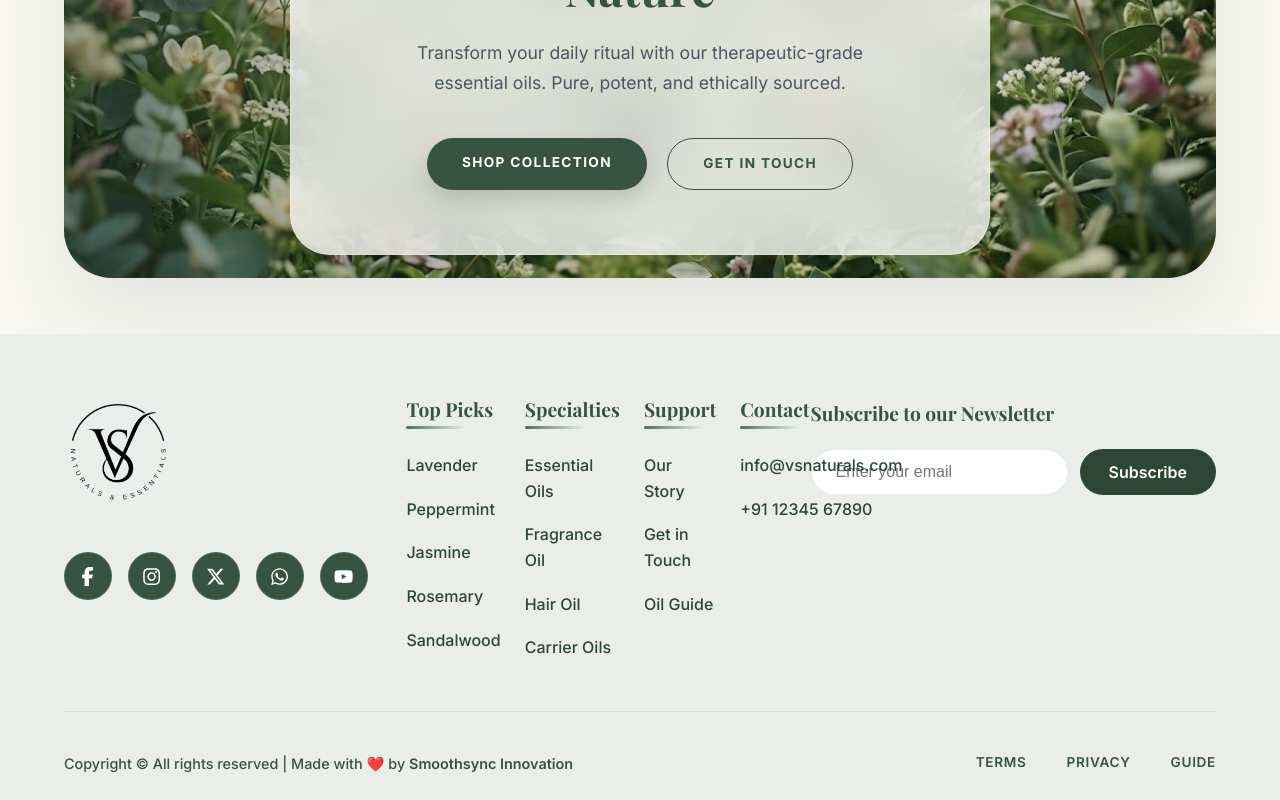
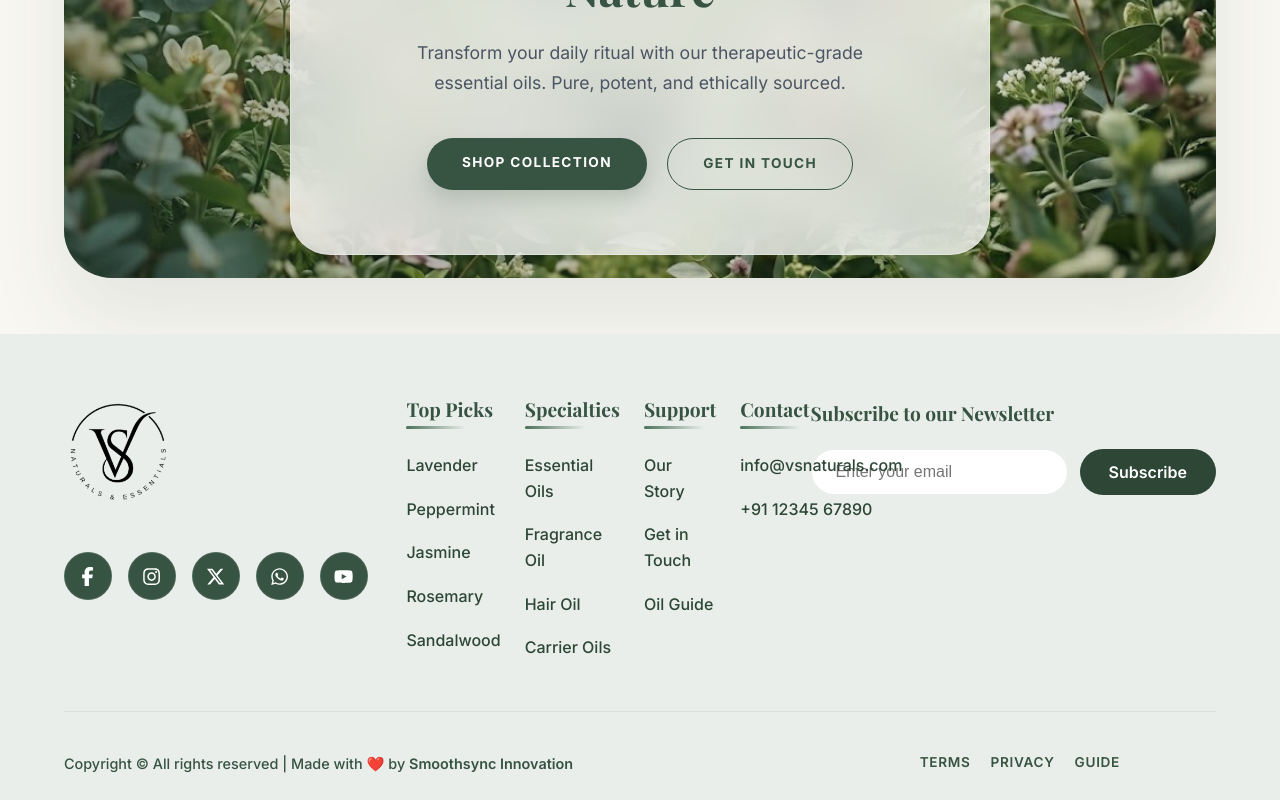
Before and after one commit to Astha2044/essential-oils-ecommerce, a Next.js app: page / in a window 1280 px wide. Shown: the part 6111-6911 px from the top of the page. Built offline with nearby package versions, Linux system fonts and the light colour scheme.

Commit message:
feat: add FloatingActions and Footer CSS module styles for responsive layout and interaction components

```diff
--- a/styles/FloatingActions.module.css
+++ b/styles/FloatingActions.module.css
@@ -13,17 +13,18 @@
 
 .whatsappBtn,
 .scrollTopBtn {
-  width: 55px;
-  height: 55px;
+  width: 50px;
+  height: 50px;
+  aspect-ratio: 1 / 1; /* Enforce perfect circle */
   border-radius: 50%;
   display: flex;
   align-items: center;
   justify-content: center;
-  font-size: 1.5rem;
+  font-size: 1.3rem;
   cursor: pointer;
   border: none;
-  transition: all 0.5s cubic-bezier(0.175, 0.885, 0.32, 1.275);
-  box-shadow: 0 10px 25px rgba(0, 0, 0, 0.15);
+  transition: all 0.4s cubic-bezier(0.165, 0.84, 0.44, 1);
+  box-shadow: 0 10px 20px rgba(0, 0, 0, 0.1);
   pointer-events: auto;
   text-decoration: none;
 }
@@ -53,8 +54,7 @@
 
 .scrollTopBtn.show {
   opacity: 1;
-  height: 55px;
-  /* Full height when visible */
+  height: 50px; /* Synchronized with base size to keep it round */
   transform: translateY(0) scale(1);
   visibility: visible;
 }
--- a/styles/Footer.module.css
+++ b/styles/Footer.module.css
@@ -229,6 +229,15 @@
   width: 100%;
   max-width: 420px;
   padding-top: 0.25rem;
+  display: flex;
+  flex-direction: column;
+}
+
+@media (max-width: 580px) {
+  .rightCol {
+    align-items: left;
+    text-align: left;
+  }
 }
 
 .rightCol .blockTitle {
@@ -293,9 +302,12 @@
   flex-direction: column;
   gap: 1.5rem;
   align-items: center;
+  text-align: center;
+  /* Centered for better mobile alignment */
   color: #375341;
   font-size: 0.9rem;
   font-weight: 500;
+  flex-wrap: wrap;
 }
 
 @media (min-width: 768px) {
@@ -305,9 +317,17 @@
   }
 }
 
+@media (min-width: 768px) {
+  .legalLinks {
+    margin-right: 6rem;
+    /* Pushes links left to avoid overlap with floating buttons */
+  }
+}
+
 .legalLinks {
   display: flex;
-  gap: 2.5rem;
+  gap: 1.25rem;
+  /* Reduced gap for a more compact look */
 }
 
 .legalLinks a {
```
